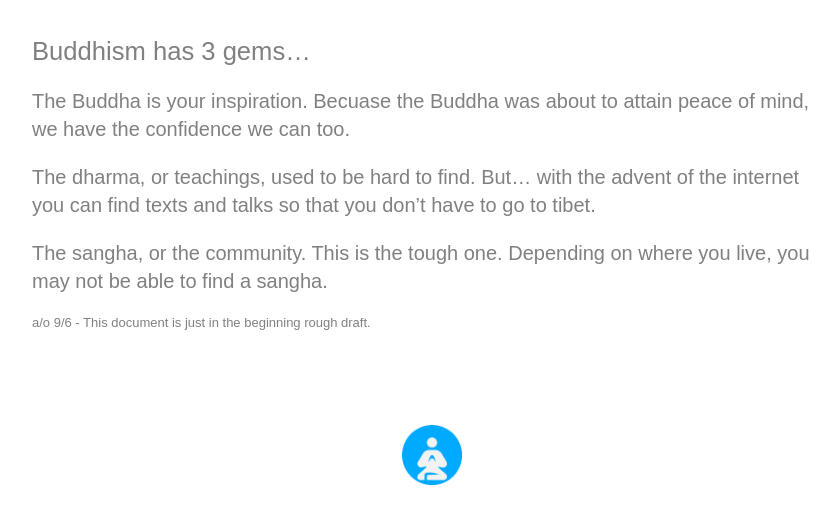
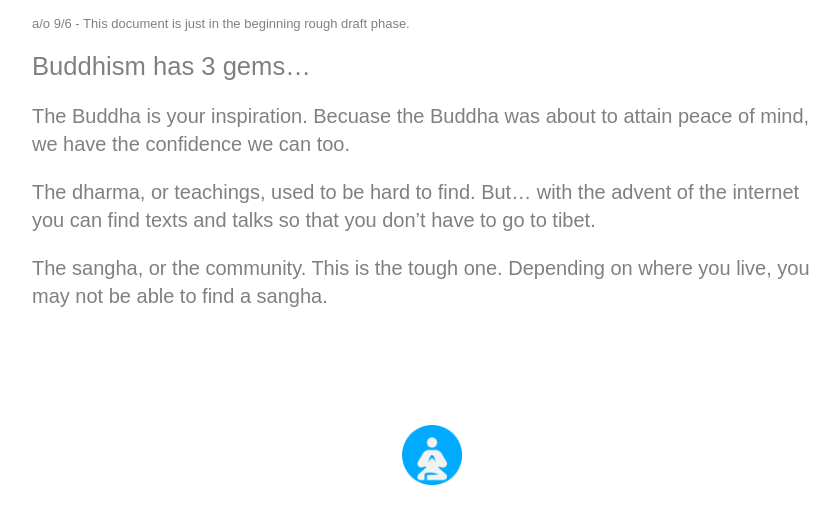
Before and after one commit to StarbucksSangha/StarbucksSangha, a Jekyll site: the page built from info.md, in a window 1280 px wide. Shown: the top 524 px of the page, without its empty margins (208-1048 px from the left). Built offline with Jekyll 4.4.1, drawn with Linux system fonts in a browser that asks for light colours; some of the changed lines change nothing that is shown.

Commit message:
Update info.md

```diff
--- a/info.md
+++ b/info.md
@@ -4,6 +4,8 @@ layout: default
 title: StarbucksSangha.NET info
 published: True
 ---
+<font size="-1">a/o 9/6 - This document is just in the beginning rough draft phase.</font>
+
 ## Buddhism has 3 gems...
 
 The Buddha is your inspiration. Becuase the Buddha was about to attain peace of mind, we have the confidence we can too.
@@ -11,5 +13,3 @@ The Buddha is your inspiration. Becuase the Buddha was about to attain peace of
 The dharma, or teachings, used to be hard to find. But... with the advent of the internet you can find texts and talks so that you don't have to go to tibet.
 
 The sangha, or the community. This is the tough one. Depending on where you live, you may not be able to find a sangha.
-
-<font size="-1">a/o 9/6 - This document is just in the beginning rough draft.</font>
```
